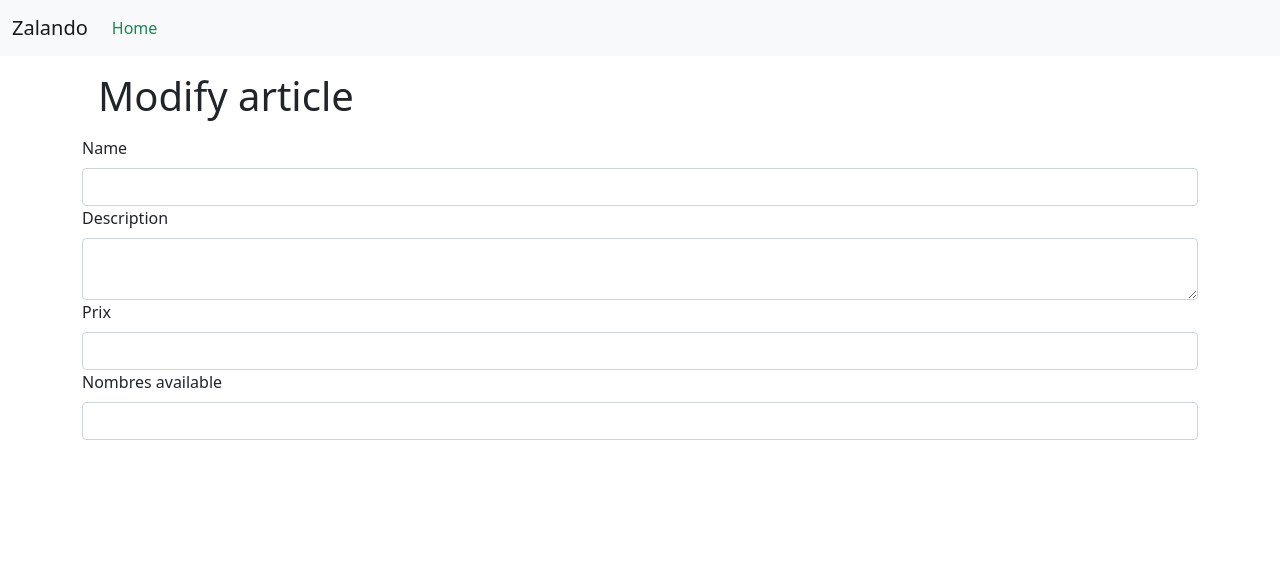
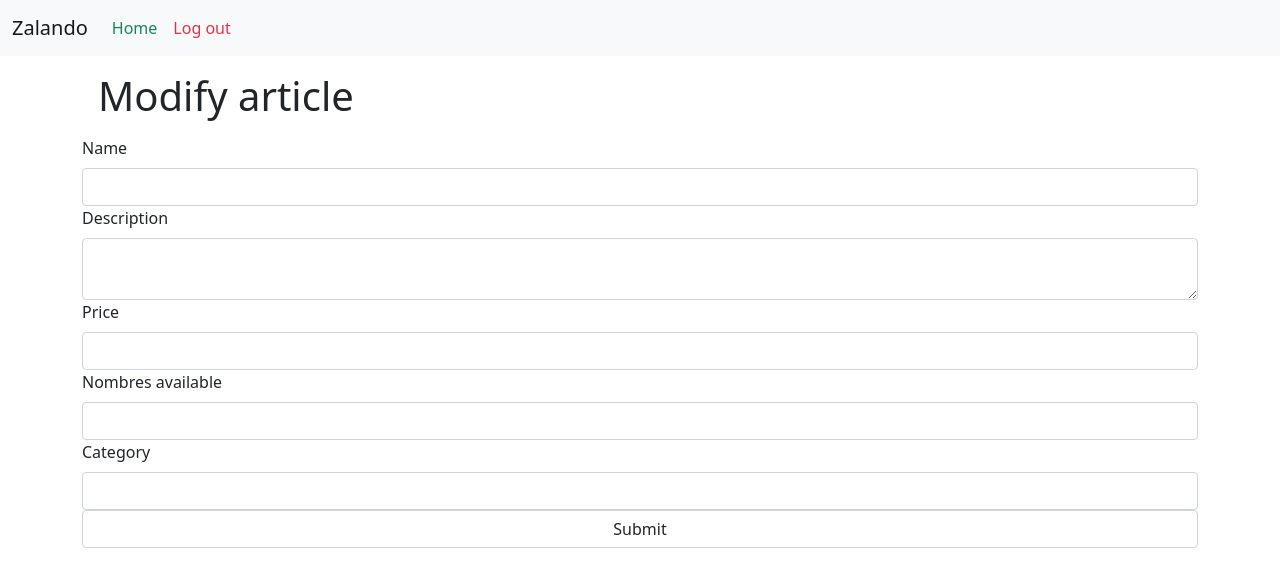
Before and after one commit to QuangMinh1902/project_symfony, a Symfony app: template templates/article/edit_article.html.twig in a window 1280 px wide. Shown: the top 587 px of the page. Run offline with Twig, Linux system fonts and the light colour scheme; the template is opened without the code that fills it, so the values that code supplies are empty; form fields are guessed from the names that the template uses; some libraries are stand-ins or nearby versions.

Commit message:
finish app

```diff
--- a/src/Controller/SecurityController.php
+++ b/src/Controller/SecurityController.php
@@ -27,6 +27,6 @@ class SecurityController extends AbstractController
     #[Route(path: '/logout', name: 'app_logout')]
     public function logout(): void
     {
-        throw new \LogicException('This method can be blank - it will be intercepted by the logout key on your firewall.');
+        // throw new \LogicException('This method can be blank - it will be intercepted by the logout key on your firewall.');
     }
 }
--- a/src/Entity/Article.php
+++ b/src/Entity/Article.php
@@ -18,11 +18,10 @@ class Article
     #[Assert\NotBlank]
     #[Assert\Length(
         min: 2,
-        max: 20,
+        max: 50,
         minMessage: 'Your first name must be at least {{ limit }} characters long',
         maxMessage: 'Your first name cannot be longer than {{ limit }} characters',
     )]
-    #[Assert\Unique]
     private ?string $name = null;
 
     #[ORM\Column()]
--- a/templates/article/edit_article.html.twig
+++ b/templates/article/edit_article.html.twig
@@ -34,10 +34,10 @@
         </div>
 
         <div class="form-group">
-            {{ form_label(form.prix) }}
-            {{ form_widget(form.prix) }}
+            {{ form_label(form.price) }}
+            {{ form_widget(form.price) }}
             <div class="form-error">
-                {{ form_errors(form.prix) }}
+                {{ form_errors(form.price) }}
             </div>
         </div>
 
@@ -48,11 +48,18 @@
                 {{ form_errors(form.nombresAvailable) }}
             </div>
         </div>
-        {#
-                <div class="form-group">
-                    {{ form_row(form.submit) }}
 
-                </div> #}
+        <div class="form-group">
+            {{ form_label(form.category) }}
+            {{ form_widget(form.category) }}
+            <div class="form-error">
+            {{ form_errors(form.category) }}
+             </div>
+        </div>
+
+        <div class="form-group">
+             {{ form_row(form.submit) }}
+        </div>
 
         {{ form_end(form) }}
     </div>
--- a/templates/article/show_all_articles.html.twig
+++ b/templates/article/show_all_articles.html.twig
@@ -83,7 +83,8 @@
                                 </a>
                             </td>
                             <td>
-                                <a class="btn btn-danger" href={{ path('delete_article',{id:article.id} )  }} onclick="confirm(' Do you really want remove this article ?');">
+                                <a class="btn btn-danger" href={{path('delete_article',{id:article.id})}}
+                                onclick="return confirm('êtes-vous sur ?')">
                                     Remove
                                 </a>
                             </td>
--- a/templates/base.html.twig
+++ b/templates/base.html.twig
@@ -24,10 +24,15 @@
             <span class="navbar-toggler-icon"></span>
           </button>
           <div class="collapse navbar-collapse" id="navbarColor03">
-            <ul class="navbar-nav me-auto">
+            <ul class="navbar-nav me-auto" >
               <li class="nav-item">
                 <a class="nav-link active text-success" href="{{ path('app_article') }}">
                   Home
+                </a>
+              </li>
+              <li class="nav-item">
+                <a class="nav-link active text-danger"  href="{{ path('app_logout') }}">
+                  Log out
                 </a>
               </li>
             </ul>
```
Also changed, not shown: 1 other file.
